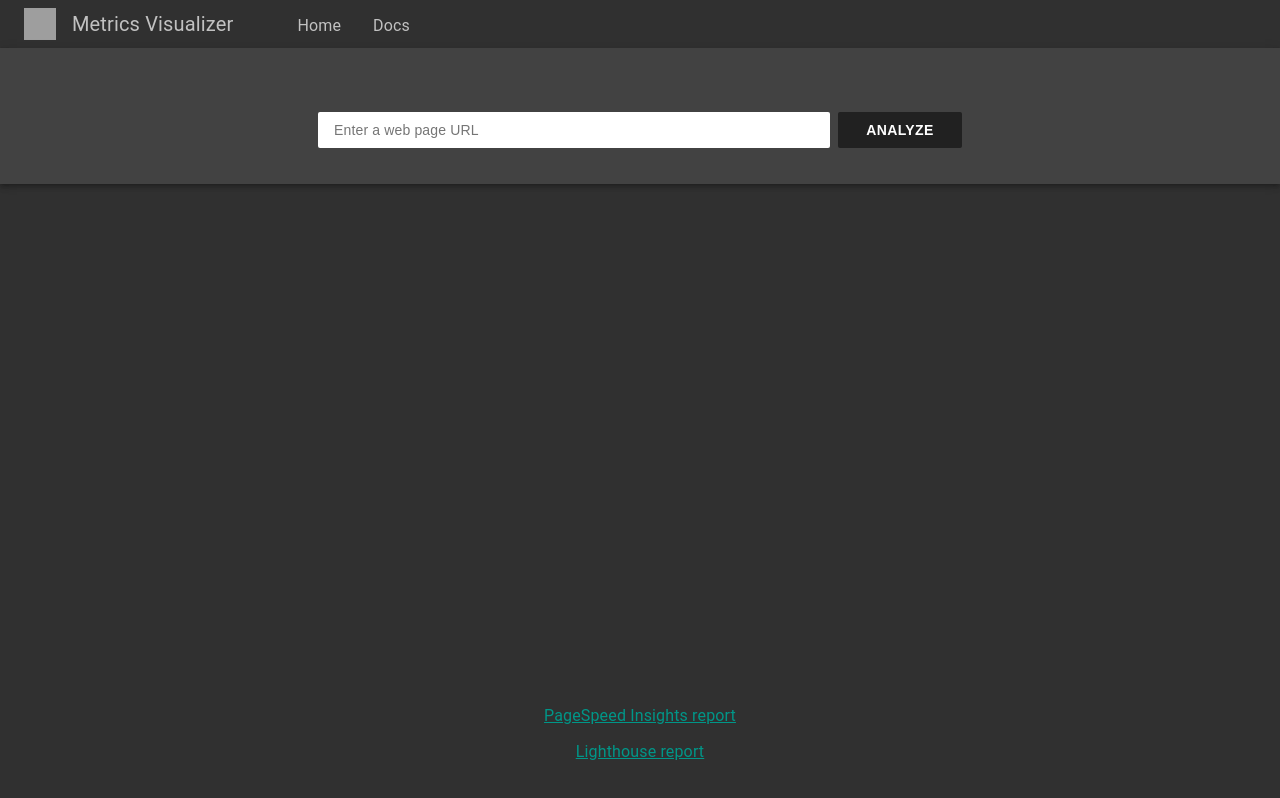
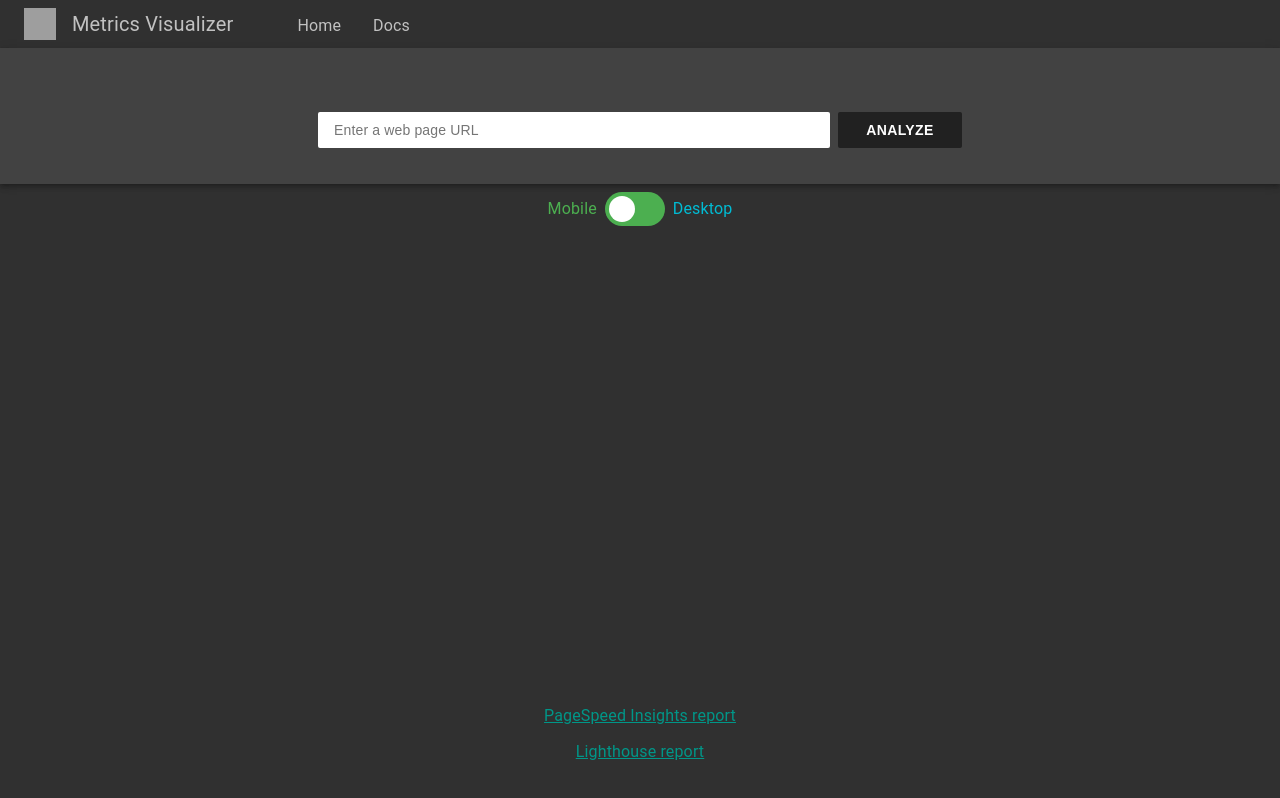
Before and after one commit to anton-karlovskiy/cra-metrics-visualizer-prototype, a React (Create React App) app: page / in a window 1280 px wide. Built offline with nearby package versions, Linux system fonts and the light colour scheme; grey boxes are pictures that could not be loaded.

Commit message:
feat: toggle for strategy

```diff
--- a/src/App.js
+++ b/src/App.js
@@ -45,7 +45,10 @@ const App = () => {
     setLoading(true);
     let lhr;
     try {
-      const strategy = STRATEGY.MOBILE; // TODO: should be a toggle
+      const strategy =
+        inputs[INPUT_NAMES.IS_DESKTOP_STRATEGY]
+          ? STRATEGY.DESKTOP
+          : STRATEGY.MOBILE;
       const lighthouseEndpoint = `${process.env.REACT_APP_ENV === 'production' ? PROD_SERVER_URL : DEV_SERVER_URL}${LIGHTHOUSE_ENDPOINT}?url=${url}&strategy=${strategy}`;
       const response = await fetch(lighthouseEndpoint);
       lhr = await response.json();
@@ -102,7 +105,8 @@ const App = () => {
   } = useForm({
     submitCallback,
     initialInputs: {
-      [INPUT_NAMES.LIGHTHOUSE_URL]: getURLQueryParam()
+      [INPUT_NAMES.LIGHTHOUSE_URL]: getURLQueryParam(),
+      [INPUT_NAMES.IS_DESKTOP_STRATEGY]: false
     }
   });
 
@@ -117,6 +121,9 @@ const App = () => {
           inputChange={inputChangeHandler} />
         <Suspense fallback='Loading...'>
           <MetricsVisualizer
+            loading={loading}
+            inputs={inputs}
+            inputChange={inputChangeHandler}
             runtimeError={runtimeError}
             lighthouseInfo={lighthouseInfo} />
         </Suspense>
--- a/src/components/LighthouseAction/lighthouse-action.css
+++ b/src/components/LighthouseAction/lighthouse-action.css
@@ -1,6 +1,5 @@
 
 .lighthouse-action {
-  position: relative;
   padding: 64px 0 36px;
   background-color: var(--palette-bg-paper);
   box-shadow: var(--shadows-4);
--- /dev/null
+++ b/src/components/MetricsVisualizer/StrategySwitch/index.js
@@ -0,0 +1,28 @@
+
+import React from 'react';
+
+import Switch from 'components/UI/Switch';
+import { STRATEGY, INPUT_NAMES } from 'utils/constants';
+import './strategy-switch.css';
+
+const StrategySwitch = ({
+  disabled,
+  inputs,
+  inputChange
+}) => (
+  <div className='strategy-switch'>
+    <span className='strategy-label mobile'>
+      {STRATEGY.MOBILE}
+    </span>
+    <Switch
+      disabled={disabled}
+      name={INPUT_NAMES.IS_DESKTOP_STRATEGY}
+      checked={inputs[INPUT_NAMES.IS_DESKTOP_STRATEGY]}
+      onChange={inputChange} />
+    <span className='strategy-label desktop'>
+      {STRATEGY.DESKTOP}
+    </span>
+  </div>
+);
+
+export default StrategySwitch;
--- /dev/null
+++ b/src/components/MetricsVisualizer/StrategySwitch/strategy-switch.css
@@ -0,0 +1,20 @@
+
+.strategy-switch {
+  display: inline-flex;
+  align-items: center;
+  padding: 8px;
+}
+
+.strategy-switch .strategy-label {
+  text-transform: capitalize;
+}
+
+.strategy-label.mobile {
+  margin-right: 8px;
+  color: var(--palette-green-500);
+}
+
+.strategy-label.desktop {
+  margin-left: 8px;
+  color: var(--palette-cyan-500);
+}
--- a/src/components/MetricsVisualizer/index.js
+++ b/src/components/MetricsVisualizer/index.js
@@ -4,6 +4,7 @@ import React, { memo } from 'react';
 import Filmstrips from './Filmstrips';
 import Timeline from './Timeline';
 import ClsMetric from './ClsMetric';
+import StrategySwitch from './StrategySwitch';
 import { METRICS } from 'utils/constants';
 import Error from 'components/Error';
 import {
@@ -21,6 +22,9 @@ const excludedMetrics = [
 ];
 
 const MetricsVisualizer = ({
+  loading,
+  inputs,
+  inputChange,
   runtimeError = {},
   lighthouseInfo: {
     metrics = {},
@@ -32,6 +36,11 @@ const MetricsVisualizer = ({
   const timingMetrics = Object.values(metrics).filter(metric => !excludedMetrics.includes(metric.id));
 
   return (
+    <div>
+      <StrategySwitch
+        disabled={loading}
+        inputs={inputs}
+        inputChange={inputChange} />
       <div className='metrics-visualizer'>
         <Error error={runtimeError} />
         <div
@@ -54,6 +63,7 @@ const MetricsVisualizer = ({
             }} />
         )}
       </div>
+    </div>
   );
 };
 
--- /dev/null
+++ b/src/components/UI/Switch/index.js
@@ -0,0 +1,24 @@
+
+import React from 'react';
+
+import './switch.css';
+
+const Switch = ({
+  className,
+  name,
+  checked = false,
+  onChange,
+  ...rest
+}) => (
+  <label className={`switch ${className}`}>
+    <input
+      type='checkbox'
+      name={name}
+      checked={checked}
+      onChange={onChange}
+      {...rest} />
+    <span className='slider round'></span>
+  </label>
+);
+
+export default Switch;
--- /dev/null
+++ b/src/components/UI/Switch/switch.css
@@ -0,0 +1,60 @@
+
+.switch {
+  position: relative;
+  display: inline-block;
+  width: 60px;
+  height: 34px;
+}
+
+.switch input {
+  opacity: 0;
+  width: 0;
+  height: 0;
+}
+
+.slider {
+  position: absolute;
+  cursor: pointer;
+  top: 0;
+  left: 0;
+  right: 0;
+  bottom: 0;
+  background-color: var(--palette-green-500);
+  -webkit-transition: .4s;
+  transition: .4s;
+}
+
+.slider:before {
+  position: absolute;
+  content: "";
+  height: 26px;
+  width: 26px;
+  left: 4px;
+  bottom: 4px;
+  background-color: var(--palette-common-white);
+  -webkit-transition: .4s;
+  transition: .4s;
+}
+
+input:checked + .slider {
+  background-color: var(--palette-cyan-500);
+}
+
+input:focus + .slider {
+  box-shadow: 0 0 1px var(--palette-cyan-500);
+}
+
+input:checked + .slider:before {
+  -webkit-transform: translateX(26px);
+  -ms-transform: translateX(26px);
+  transform: translateX(26px);
+}
+
+/* Rounded sliders */
+.slider.round {
+  border-radius: 34px;
+}
+
+.slider.round:before {
+  border-radius: 50%;
+}
--- a/src/utils/constants/index.js
+++ b/src/utils/constants/index.js
@@ -57,7 +57,8 @@ const STRATEGY = {
 };
 
 const INPUT_NAMES = {
-  LIGHTHOUSE_URL: 'lighthouse-url'
+  LIGHTHOUSE_URL: 'lighthouse-url',
+  IS_DESKTOP_STRATEGY: 'is-desktop-strategy'
 };
 
 export {
```
Also changed, not shown: src/components/MetricsVisualizer/metrics-visualizer.css (line endings or trailing spaces). Lines whose indentation alone changed are shown as unchanged.
